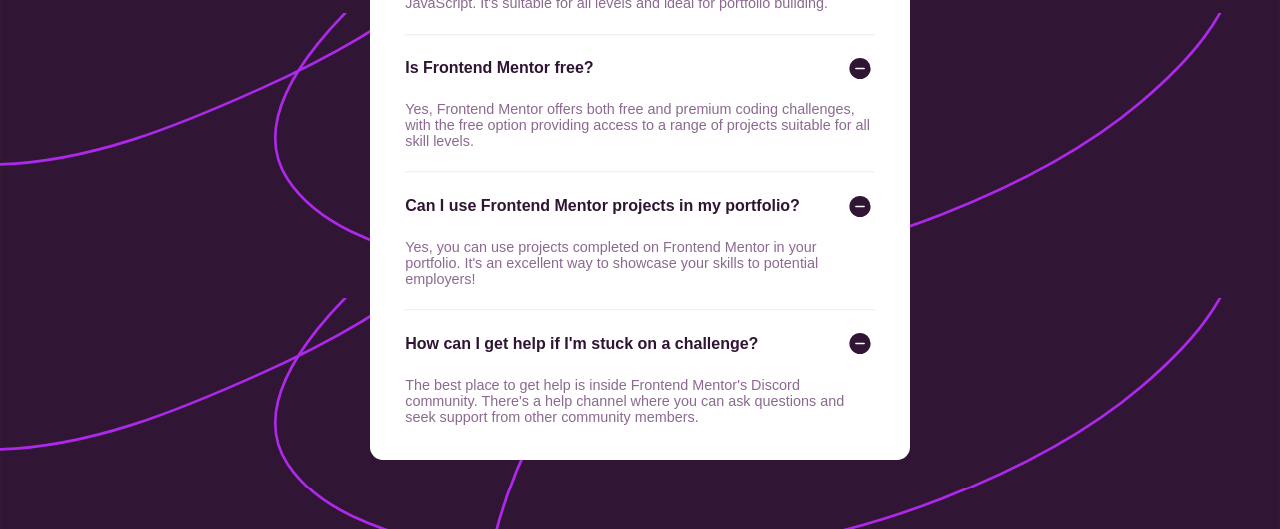
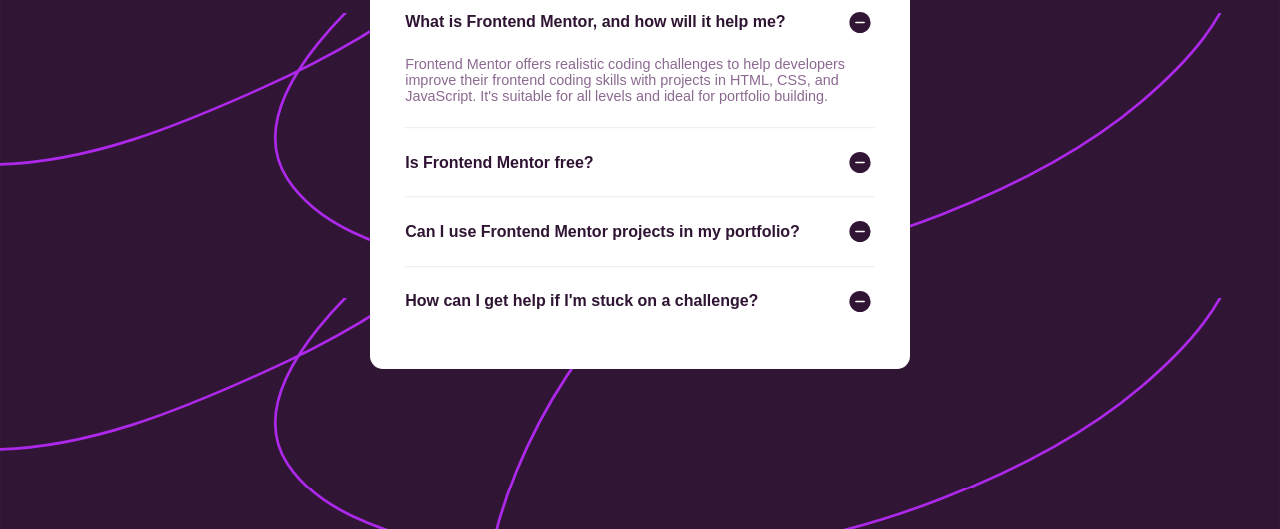
Before and after one commit to jpetterson88/frontendMentor, a plain HTML site: page faq-accordion-main/index.html in a window 1280 px wide. Both pictures are taken after a click on the element "What is Frontend Mentor, and how will it help me?". Shown: the part 271-800 px from the top of the page. Drawn offline with Linux system fonts and the light colour scheme; a web font is replaced by a local one.

Commit message:
updates for faq project

```diff
--- a/faq-accordion-main/css/style.css
+++ b/faq-accordion-main/css/style.css
@@ -78,6 +78,7 @@ p {
   padding-bottom: 1.4rem;
   color: var(--grayish-purple);
   font-size: 0.9rem;
+  display: none;
 }
 
 p:last-child {
--- a/faq-accordion-main/js/script.js
+++ b/faq-accordion-main/js/script.js
@@ -1,2 +1,11 @@
 const question = document.querySelectorAll("h2");
-console.log(question);
+const text = document.querySelectorAll("p");
+const image = document.querySelectorAll("svg");
+console.log(image);
+
+question.forEach((item, index) => {
+  item.addEventListener("click", () => {
+    const toggleText = text[index].classList.toggle("newText");
+    text[index].style.display = toggleText ? "inline" : "none";
+  });
+});
```
